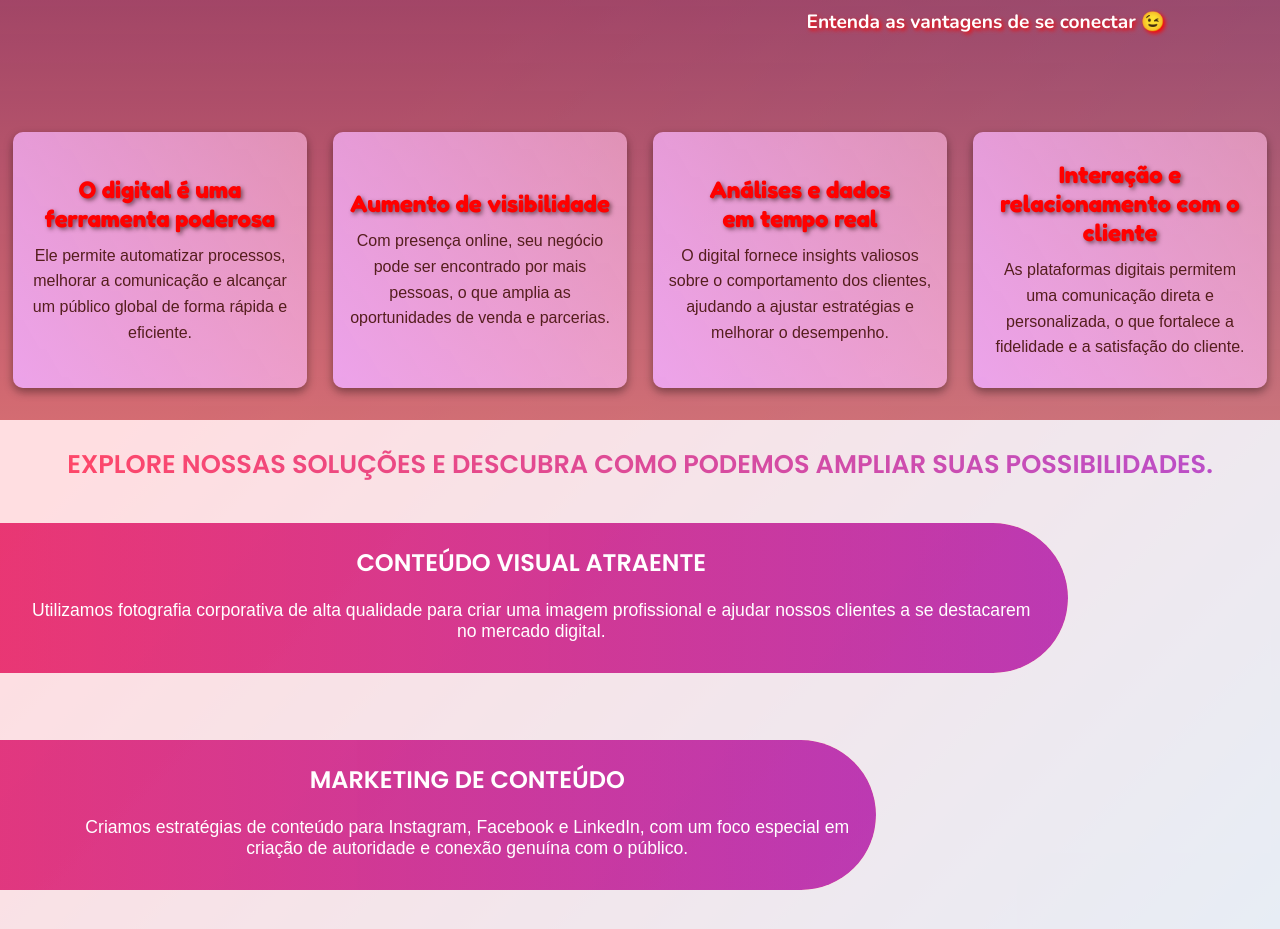
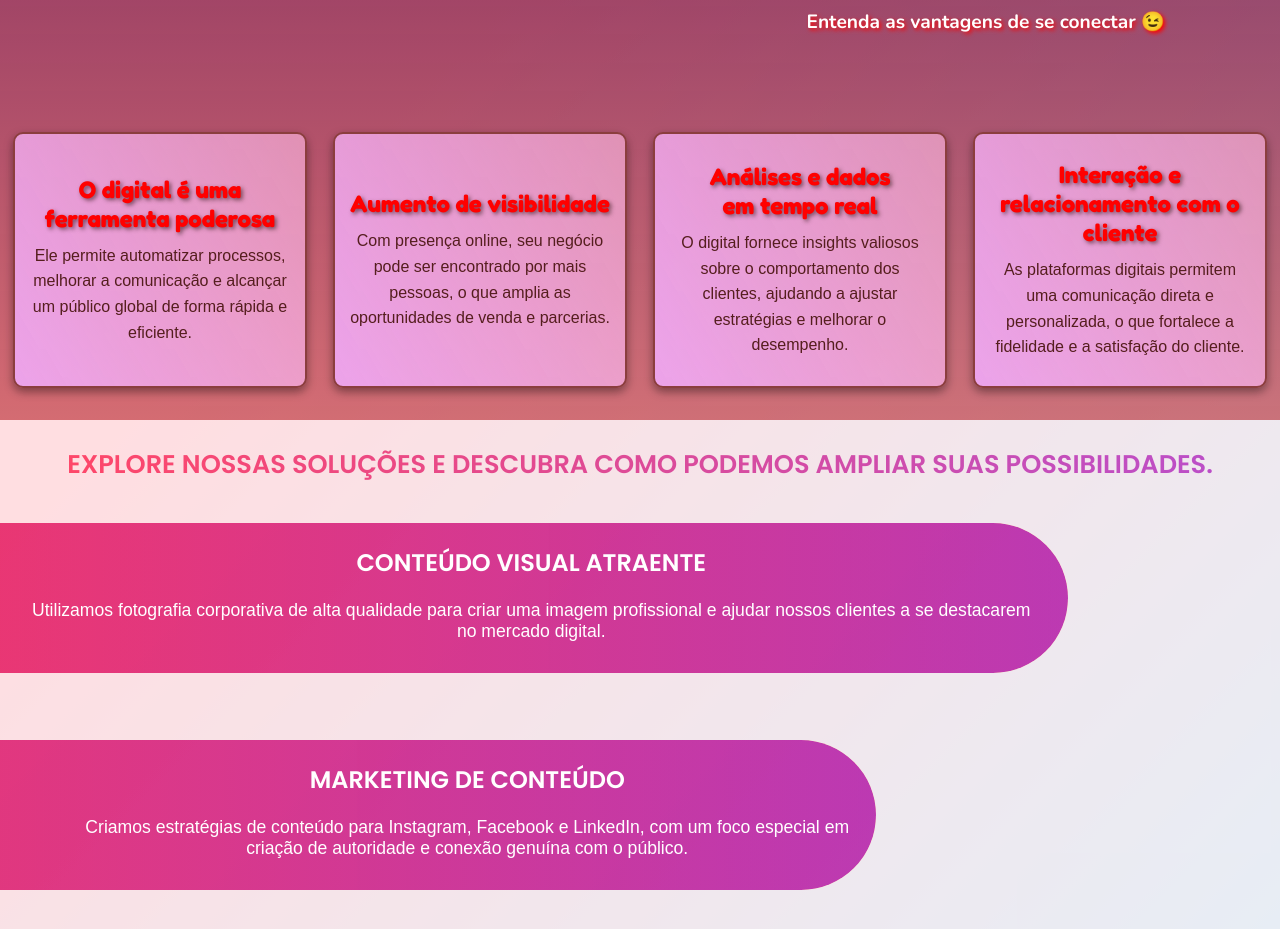
Before and after one commit to ArthurWesner/arkai-clean, a plain HTML site: page index.html in a window 1280 px wide. Shown: the part 1180-2109 px from the top of the page. Drawn offline with nearby package versions, Linux system fonts and the light colour scheme; animation ran at ten frames a second.

Commit message:
Update styles.css
bordas nos tópicos.

```diff
--- a/styles.css
+++ b/styles.css
@@ -515,6 +515,7 @@ header {
 }
 
 .topic {
+    border: 2px solid #8b3e3e;
     scroll-snap-align: start;
     background: linear-gradient(600deg, #ffbae49c, #f0aaf9e3);
     padding: 15px; /* Reduz um pouco o padding para diminuir a altura total */
```
